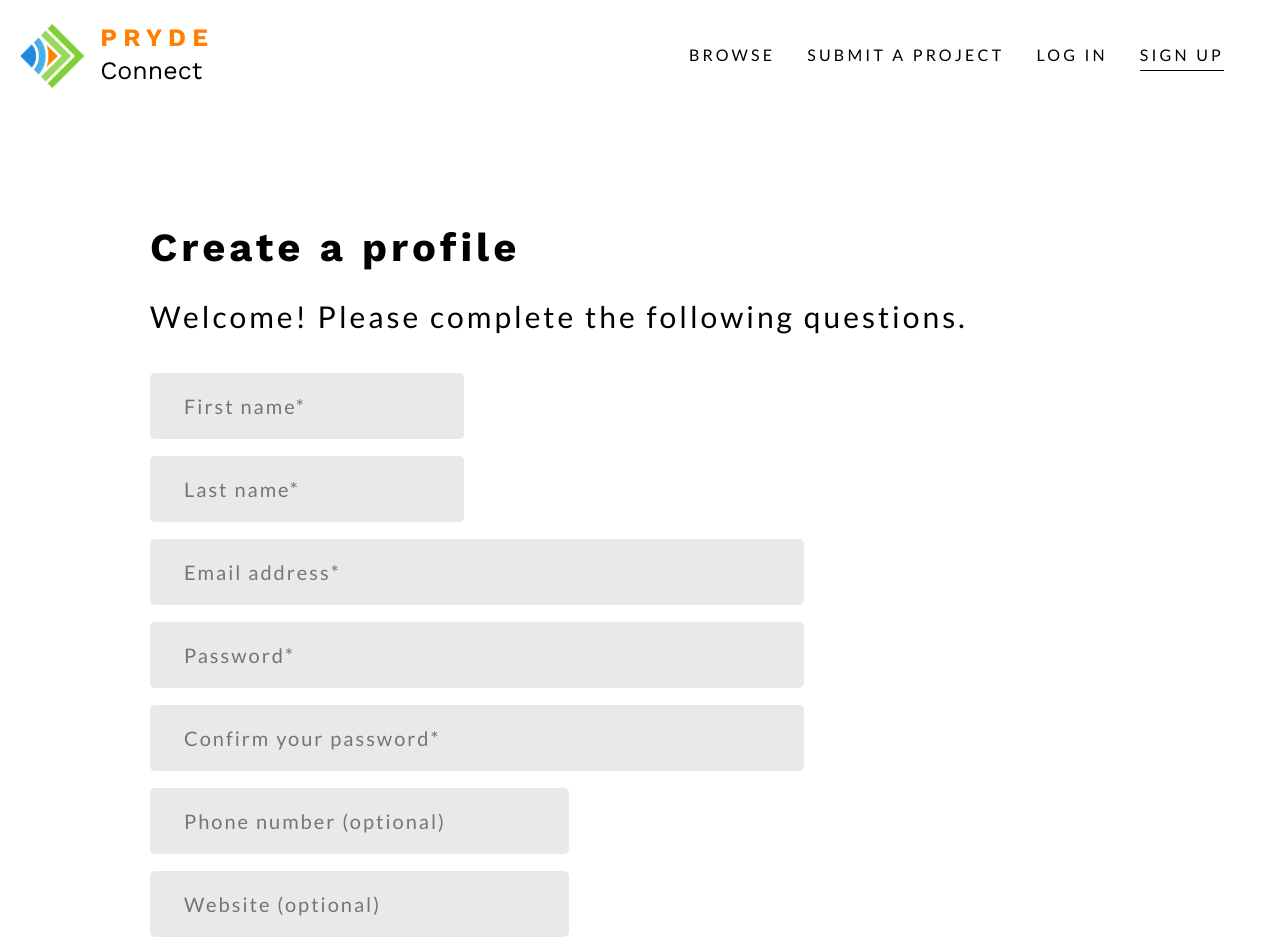
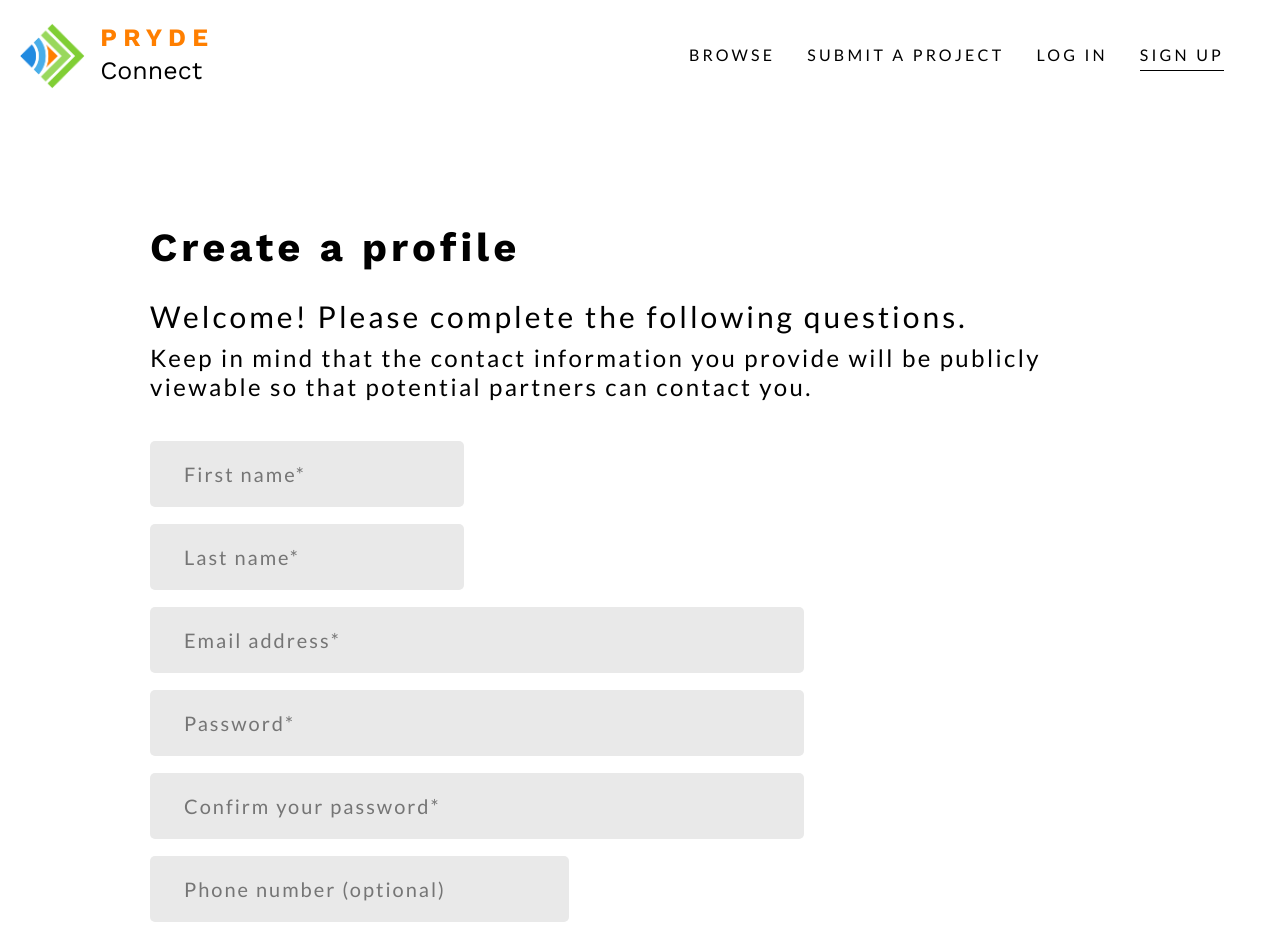
Before and after one commit to gnaww/pryde-connect, a React (Create React App) app in the folder frontend/: page /signup in a window 1280 px wide. Shown: the top 939 px of the page. Built offline with nearby package versions, Linux system fonts and the light colour scheme.

Commit message:
add privacy disclaimer

```diff
--- a/frontend/src/pages/CreateProfile/BasicInfo.js
+++ b/frontend/src/pages/CreateProfile/BasicInfo.js
@@ -115,7 +115,8 @@ class BasicInfo extends Component {
 
         return (
             <>
-            <div className={styles.form}>
+            <p className={styles.disclaimer}>Keep in mind that the contact information you provide will be publicly viewable so that potential partners can contact you.</p>
+            <div className={styles.basicInfoForm}>
                 <div className={styles.requiredFields}>
                     <div>
                         <input
--- a/frontend/src/pages/CreateProject/CreateProject.js
+++ b/frontend/src/pages/CreateProject/CreateProject.js
@@ -214,6 +214,7 @@ class CreateProject extends Component {
                 <div className={styles.root} >
                     <h1 className={styles.createProfile}>{title}</h1>
                     <h2 className={styles.subtitle}>{subtitle}</h2>
+                    <p className={styles.disclaimer}>Keep in mind that the contact information you provide will be publicly viewable so that potential partners can contact you.</p>
                     <PageContent clickedNext={this.state.clickedNext} onSubmitData={this.submitData} savedData={this.state.pageData} editing={editing} />
                     <div className={styles.buttons}>
                         {
--- a/frontend/src/styles/CreateProfile.module.css
+++ b/frontend/src/styles/CreateProfile.module.css
@@ -176,6 +176,11 @@
     flex-wrap: wrap;
 }
 
+.basicInfoForm {
+    composes: form;
+    margin-top: 40px;
+}
+
 .locationForm {
     display: flex;
     flex-direction: column;
@@ -315,6 +320,7 @@ span.qaOptionText {
 
 .rolePage {
     display: flex;
+    margin-top: 40px;
 }
 
 .disclaimer {
@@ -323,7 +329,7 @@ span.qaOptionText {
     font-size: 24px;
     letter-spacing: 0.1em;
     margin-top: -30px;
-    margin-bottom: 60px;
+    /* margin-bottom: 50px; */
 }
 
 .uploadedImage {
```
